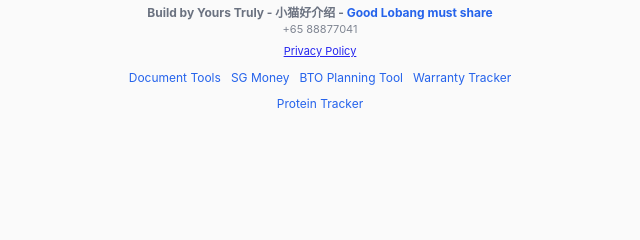
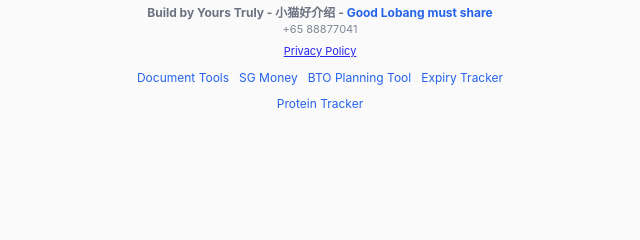
Before and after one commit to macmelvin/Waypoint, a website: page public/index.html in a window 1280 px wide. Shown: the part 301-541 px from the top of the page, 320-960 px from the left. Drawn offline with nearby package versions, Linux system fonts and the light colour scheme; no server answers.

Commit message:
Update footer link: Warranty Tracker -> Expiry Tracker

```diff
--- a/public/index.html
+++ b/public/index.html
@@ -181,7 +181,7 @@
           <li><a href="https://document-tools.up.railway.app/" target="_blank" rel="noopener">Document Tools</a></li>
           <li><a href="https://sg-money-cpf-hdb-calculator-production.up.railway.app/" target="_blank" rel="noopener">SG Money</a></li>
           <li><a href="https://bto-planning-tool.web.app/" target="_blank" rel="noopener">BTO Planning Tool</a></li>
-          <li><a href="https://warrantytracker.web.app/" target="_blank" rel="noopener">Warranty Tracker</a></li>
+          <li><a href="https://expiry-tracker-201069.web.app/" target="_blank" rel="noopener">Expiry Tracker</a></li>
           <li><a href="https://protein-tracker-for-50s.web.app/protein-tracker" target="_blank" rel="noopener">Protein Tracker</a></li>
         </ul>
       </div>
```
